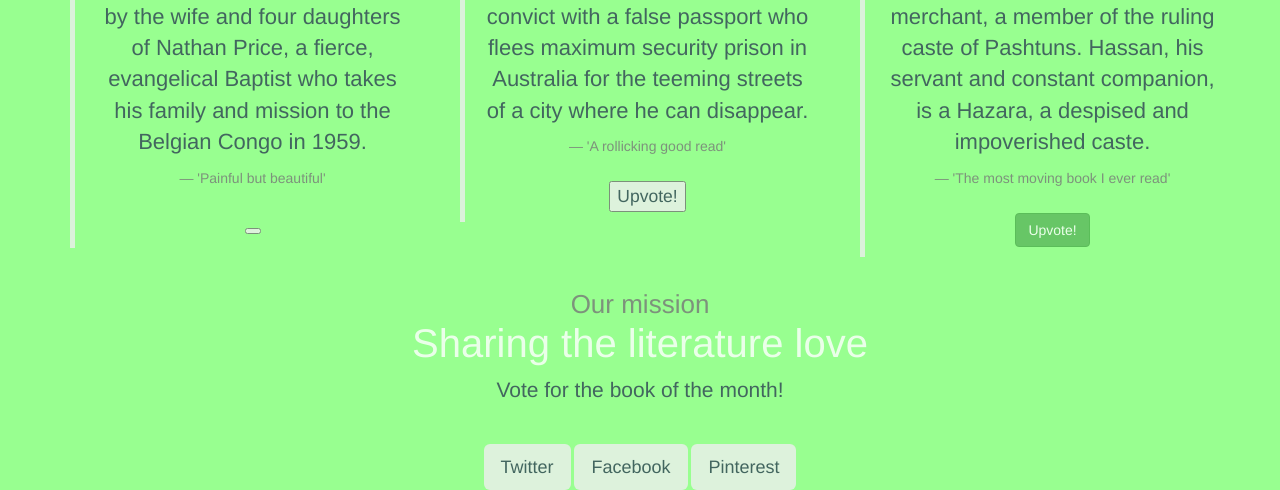
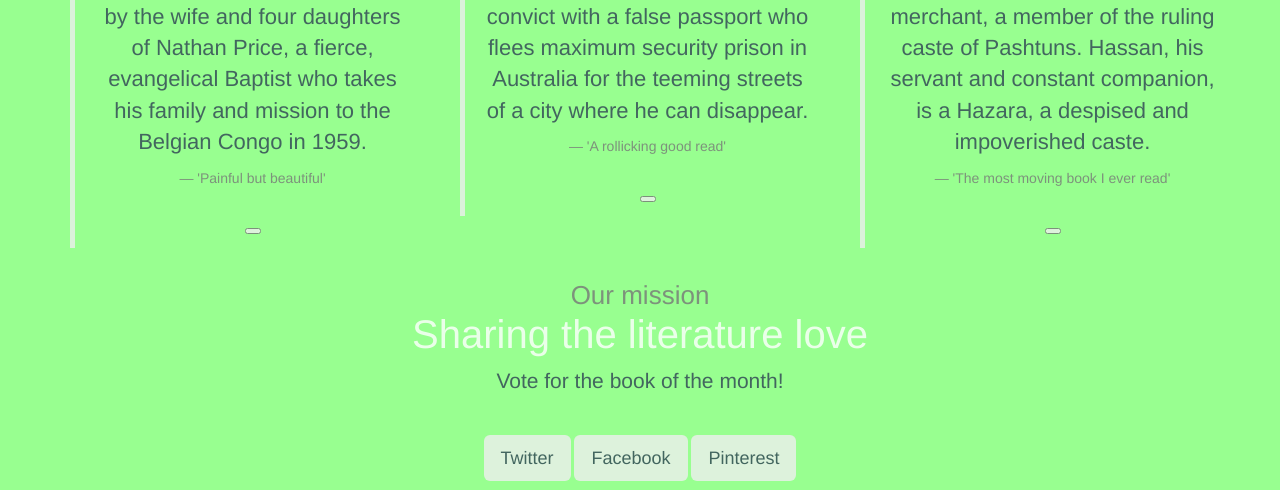
Before and after one commit to NatRad/NatRad.github.io, a plain HTML site: page index.html in a window 1280 px wide. Shown: the part 1002-1492 px from the top of the page. Drawn offline with Linux system fonts and the light colour scheme.

Commit message:
updating all upvote buttons
<button id="Upvote!"></button>

```diff
--- a/index.html
+++ b/index.html
@@ -78,7 +78,7 @@
                 <p>Goodreads blurb: <a href="../Individual Pages/Shantarampage.html">Shantaram</a> is narrated by Lin, an escaped convict with a false passport who flees maximum security prison in Australia for the teeming streets of a city where he can disappear.</p>
                  <small>'A rollicking good read'</small>
                  <br>
-                 <button id='btn btn-success'>Upvote!</button>
+                 <button id="Upvote!"></button>
             </blockquote>
     </div>
     <div>
@@ -89,7 +89,7 @@
                 <p>Goodreads blub: <a href="../Individual Pages/kiterunnerpage.html">The Kite Runner</a> Amir is the son of a wealthy Kabul merchant, a member of the ruling caste of Pashtuns. Hassan, his servant and constant companion, is a Hazara, a despised and impoverished caste.</p>
                 <small>'The most moving book I ever read'</small>
                 <br>
-                <button class='btn btn-success'>Upvote!</button>
+                <button id="Upvote!"></button>
               </blockquote>
     </div>
 
```
